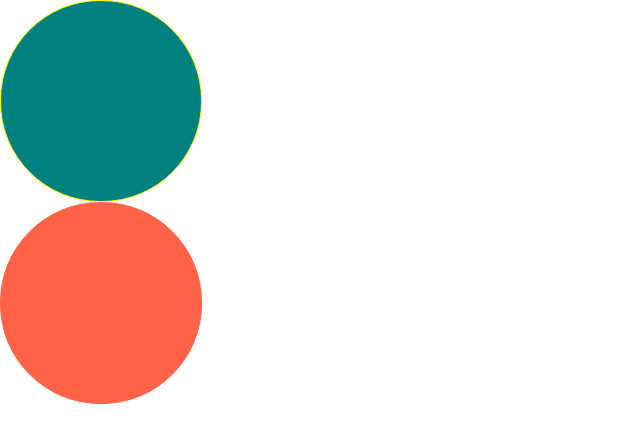
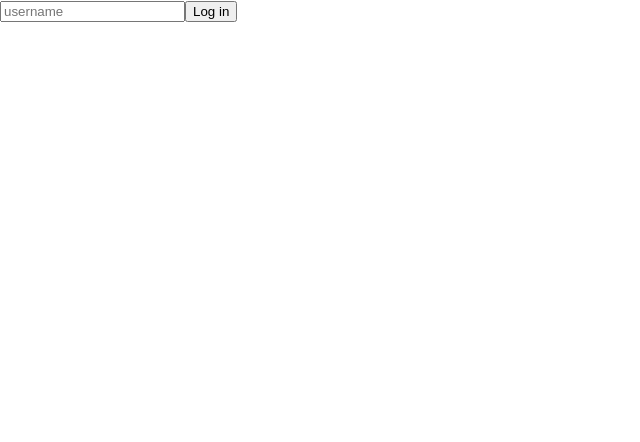
Before and after one commit to hooooooooooooon/crypto-tracker-v1, a React (Create React App) app: page / in a window 1280 px wide. Shown: the top 442 px of the page, without its empty margins (0-640 px from the left). Built offline with nearby package versions, Linux system fonts and the light colour scheme.

Commit message:
TypeScript for Form

```diff
--- a/src/App.tsx
+++ b/src/App.tsx
@@ -1,10 +1,28 @@
-import Circle from "./Circle";
+import { useState } from "react";
 
 function App() {
+  const [value, setValue] = useState("");
+  const onChange = (event: React.FormEvent<HTMLInputElement>) => {
+    const {
+      currentTarget: { value },
+    } = event;
+    setValue(value);
+  };
+  const onSubmit = (event: React.FormEvent<HTMLFormElement>) => {
+    event.preventDefault();
+    console.log("hello", value);
+  };
   return (
     <div>
-      <Circle borderColor="yellow" bgColor="teal" />
-      <Circle bgColor="tomato" />
+      <form onSubmit={onSubmit}>
+        <input
+          value={value}
+          onChange={onChange}
+          type="text"
+          placeholder="username"
+        />
+        <button>Log in</button>
+      </form>
     </div>
   );
 }
--- a/src/Circle.tsx
+++ /dev/null
@@ -1,27 +0,0 @@
-import { useState } from "react";
-import styled from "styled-components";
-
-interface ContainerProps {
-  bgColor: string;
-  borderColor: string;
-}
-
-const Container = styled.div<ContainerProps>`
-  width: 200px;
-  height: 200px;
-  background-color: ${(props) => props.bgColor};
-  border-radius: 100px;
-  border: 1px solid ${(props) => props.borderColor};
-`;
-
-interface CircleProps {
-  bgColor: string;
-  borderColor?: string;
-}
-
-function Circle({ bgColor, borderColor }: CircleProps) {
-  const [value, setValue] = useState<string>("");
-  return <Container bgColor={bgColor} borderColor={borderColor ?? bgColor} />;
-}
-
-export default Circle;
```
